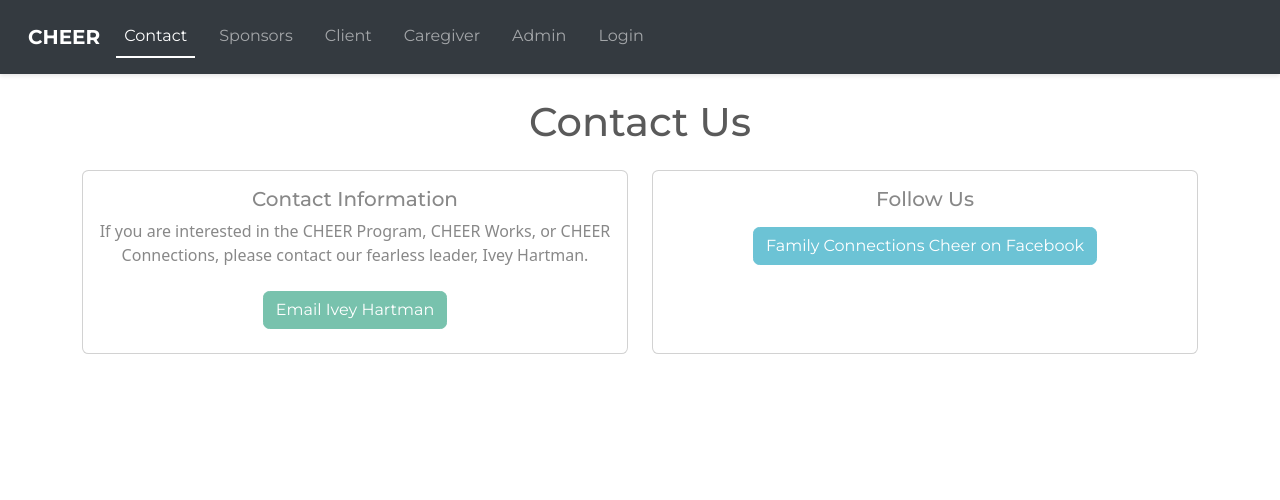
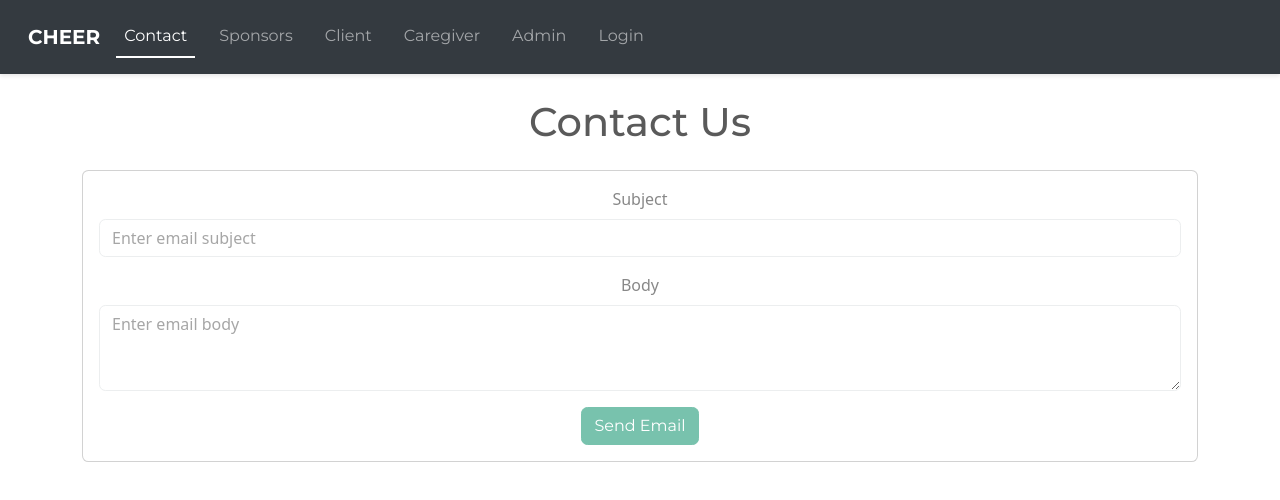
Before and after one commit to wseguin03/cheer-docker, a React (Create React App) app in the folder Client/: page /contact in a window 1280 px wide. Shown: the top 500 px of the page. Built offline with nearby package versions, Linux system fonts and the light colour scheme.

Commit message:
contact by filling out email form added

```diff
--- a/Client/src/components/ContactPage.js
+++ b/Client/src/components/ContactPage.js
@@ -1,31 +1,70 @@
-import React from 'react';
+import React, { useState } from 'react';
 import Button from 'react-bootstrap/Button';
 import Card from 'react-bootstrap/Card';
 import Container from 'react-bootstrap/Container';
 import Row from 'react-bootstrap/Row';
 import Col from 'react-bootstrap/Col';
+import Form from 'react-bootstrap/Form';
 
 const ContactPage = () => {
+  // react useState for email form fields
+  const [emailSubject, setEmailSubject] = useState('');
+  const [emailBody, setEmailBody] = useState('');
+
+  // email form submission
+  const handleSubmit = async (e) => {
+    e.preventDefault();
+    try {
+      await fetch('http://localhost:3001/send-contact-email', {
+        method: 'POST',
+        headers: {
+          'Content-Type': 'application/json',
+        },
+        body: JSON.stringify({
+          subject: emailSubject,
+          body: emailBody,
+        }),
+      });
+      alert('Email sent successfully!');
+      setEmailSubject('');
+      setEmailBody('');
+    } catch (error) {
+      console.error('Failed to send email:', error);
+      alert('Failed to send email. Please try again later.');
+    }
+  };
+
   return (
     <Container className="contact-page">
       <h1 className="text-center my-4">Contact Us</h1>
       <Row className="text-center d-flex align-items-stretch">
-        <Col md={6} className="mb-3">
+        <Col md={12} className="mb-3">
           <Card className="h-100">
             <Card.Body>
-              <Card.Title>Contact Information</Card.Title>
-              <Card.Text>
-                If you are interested in the CHEER Program, CHEER Works, or CHEER Connections, please contact our fearless leader, Ivey Hartman.
-              </Card.Text>
-              <Button variant="primary" href="mailto:ihartmancheer@gmail.com" className="m-2">Email Ivey Hartman</Button>
-            </Card.Body>
-          </Card>
-        </Col>
-        <Col md={6} className="mb-3">
-          <Card className="h-100">
-            <Card.Body>
-              <Card.Title>Follow Us</Card.Title>
-              <Button variant="info" href="https://www.facebook.com/familyconnectionscheers/" target="_blank" className="m-2">Family Connections Cheer on Facebook</Button>
+              <Form onSubmit={handleSubmit}>
+                <Form.Group className="mb-3" controlId="formEmailSubject">
+                  <Form.Label>Subject</Form.Label>
+                  <Form.Control
+                    type="text"
+                    placeholder="Enter email subject"
+                    value={emailSubject}
+                    onChange={(e) => setEmailSubject(e.target.value)}
+                  />
+                </Form.Group>
+                <Form.Group className="mb-3" controlId="formEmailBody">
+                  <Form.Label>Body</Form.Label>
+                  <Form.Control
+                    as="textarea"
+                    rows={3}
+                    placeholder="Enter email body"
+                    value={emailBody}
+                    onChange={(e) => setEmailBody(e.target.value)}
+                  />
+                </Form.Group>
+                <Button variant="primary" type="submit">
+                  Send Email
+                </Button>
+              </Form>
             </Card.Body>
           </Card>
         </Col>
--- a/package.json
+++ b/package.json
@@ -1,6 +1,7 @@
 {
   "dependencies": {
     "bcrypt": "^5.1.1",
+    "cors": "^2.8.5",
     "express": "^4.18.2",
     "jsonwebtoken": "^9.0.2",
     "mongoose": "^8.1.1",
```
Also changed, not shown: 2 other files (tests, documents, lock files or other folders).
